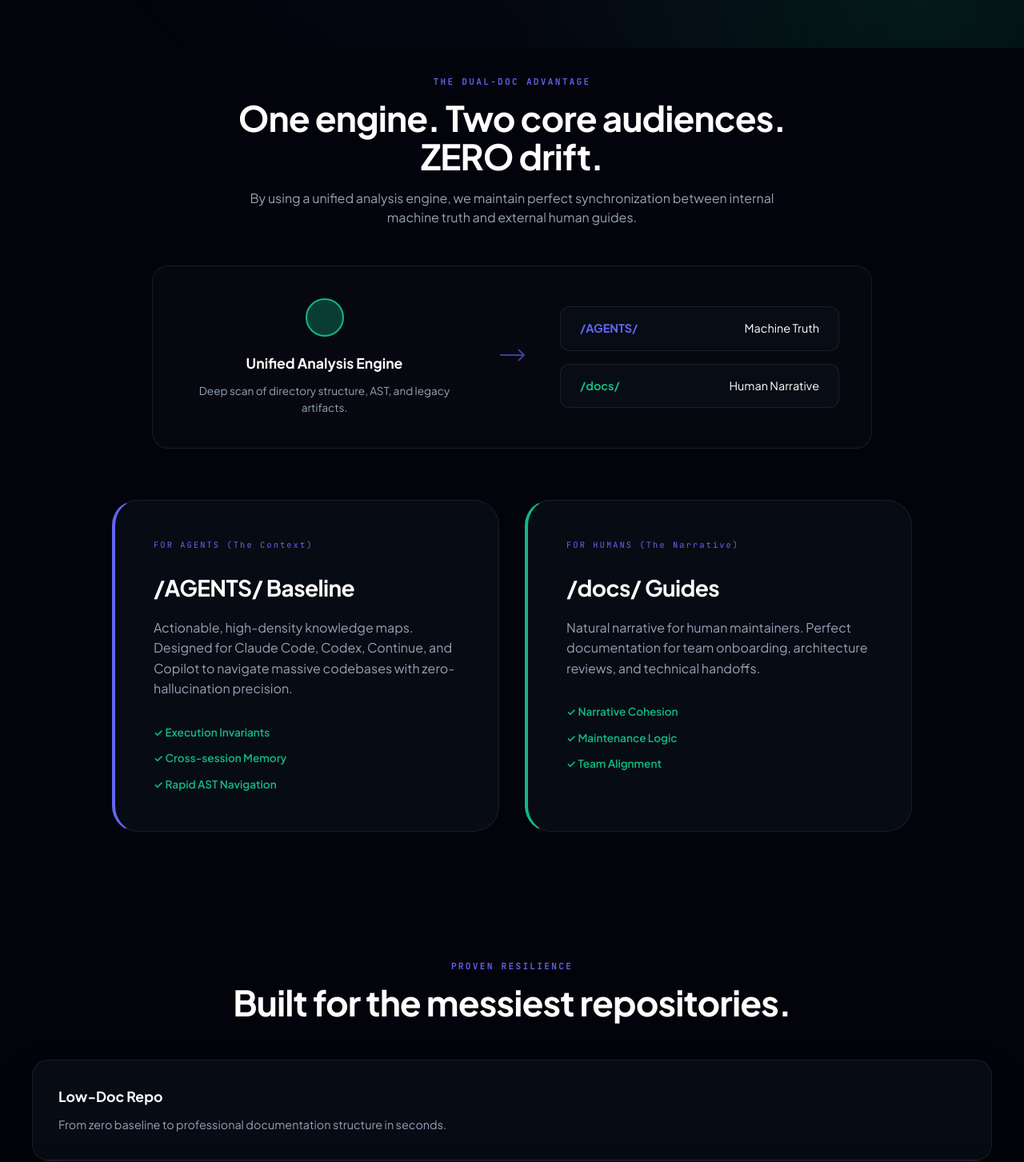
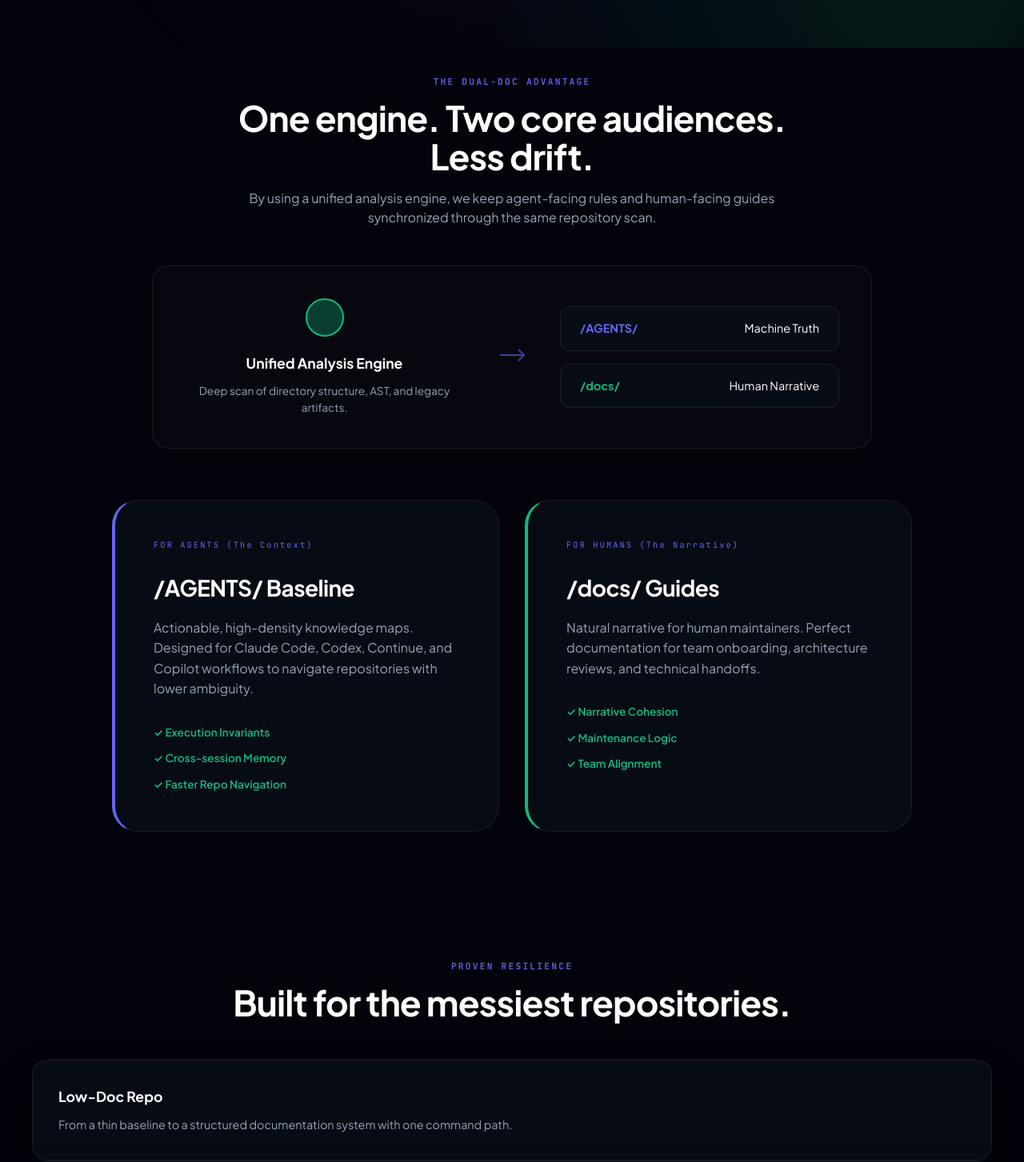
Before and after one commit to Timcai06/Doc-For-Agent-skill, a React (Vite) app in the folder landing/: page / in a window 1280 px wide. Shown: the part 740-2193 px from the top of the page at 80% size. Built offline with nearby package versions, Linux system fonts and the light colour scheme.

Commit message:
fix: soften landing claims to match current product state

```diff
--- a/landing/src/App.jsx
+++ b/landing/src/App.jsx
@@ -159,8 +159,8 @@ function App() {
         <section className="section" id="dual-logic">
           <div className="section-head scroll-reveal">
             <span className="eyebrow">The Dual-Doc Advantage</span>
-            <h2>One engine. Two core audiences. ZERO drift.</h2>
-            <p className="feature-desc">By using a unified analysis engine, we maintain perfect synchronization between internal machine truth and external human guides.</p>
+            <h2>One engine. Two core audiences. Less drift.</h2>
+            <p className="feature-desc">By using a unified analysis engine, we keep agent-facing rules and human-facing guides synchronized through the same repository scan.</p>
           </div>
 
           <div className="sync-diagram scroll-reveal">
@@ -182,14 +182,14 @@ function App() {
             <div className="dual-card agent">
               <div className="card-label">FOR AGENTS (The Context)</div>
               <h3>/AGENTS/ Baseline</h3>
-              <p>Actionable, high-density knowledge maps. Designed for Claude Code, Codex, Continue, and Copilot to navigate massive codebases with zero-hallucination precision.</p>
+              <p>Actionable, high-density knowledge maps. Designed for Claude Code, Codex, Continue, and Copilot workflows to navigate repositories with lower ambiguity.</p>
               <ul className="mini-features">
                 <li>✓ Execution Invariants</li>
                 <li>✓ Cross-session Memory</li>
-                <li>✓ Rapid AST Navigation</li>
+                <li>✓ Faster Repo Navigation</li>
               </ul>
             </div>
-            <div className="dual-card human (The Onboarding)">
+            <div className="dual-card human">
               <div className="card-label">FOR HUMANS (The Narrative)</div>
               <h3>/docs/ Guides</h3>
               <p>Natural narrative for human maintainers. Perfect documentation for team onboarding, architecture reviews, and technical handoffs.</p>
@@ -210,7 +210,7 @@ function App() {
           </div>
           <div className="scenario-row scroll-reveal">
             {[
-              { type: 'Low-Doc Repo', desc: 'From zero baseline to professional documentation structure in seconds.' },
+              { type: 'Low-Doc Repo', desc: 'From a thin baseline to a structured documentation system with one command path.' },
               { type: 'Messy-Doc Repo', desc: 'Inhale scattered READMEs and systemize them into a durable Dual-Doc system.' },
               { type: 'Agent-Ready Repo', desc: 'Maintain peak efficiency for every agent session with automated lifecycle sync.' }
             ].map(s => (
```
